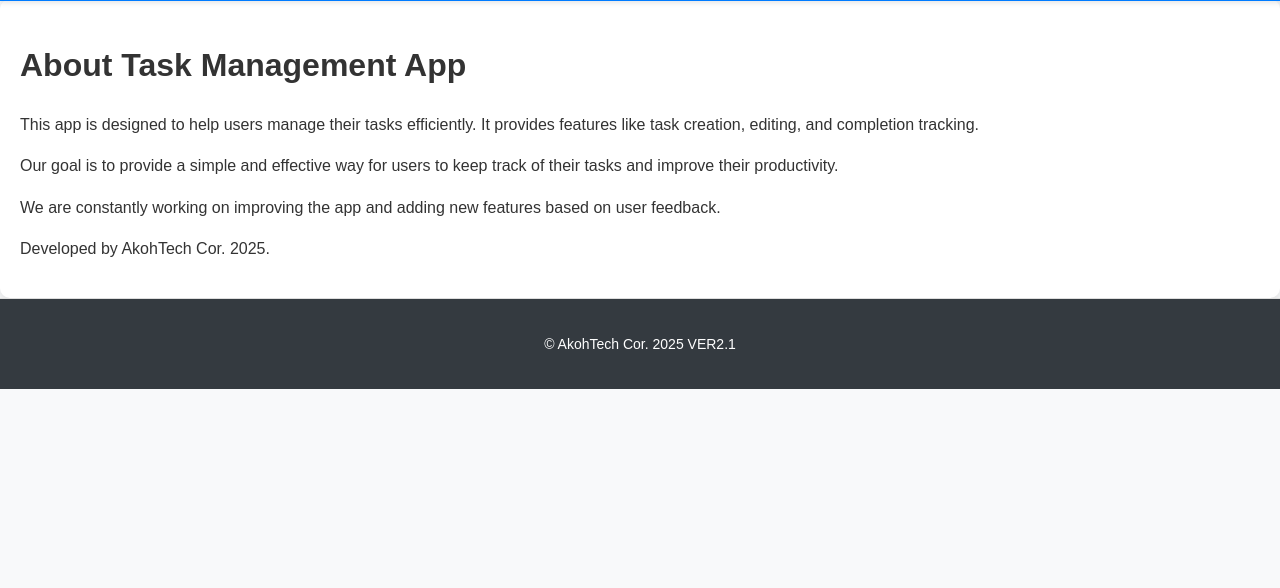
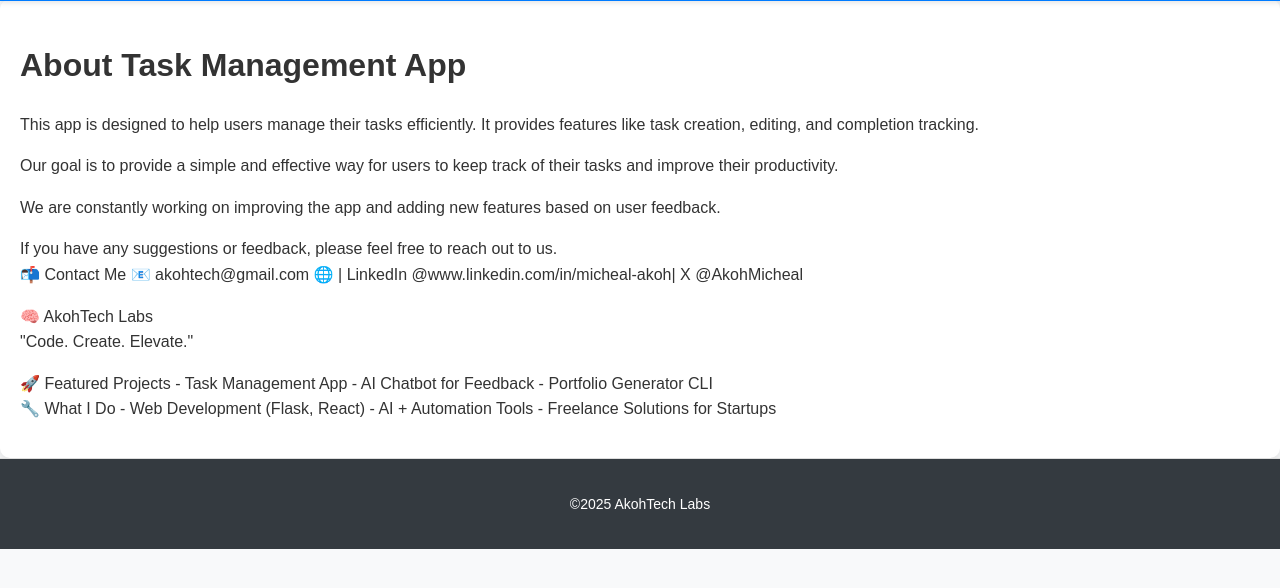
Before and after one commit to AkohMicheal/AkohFlow, a Flask app: page /about in a window 1280 px wide. Shown: the part 81-669 px from the top of the page. Run offline with Flask 3, Linux system fonts and the light colour scheme; parts of the project's set-up code (start-up, migrations or seed data) failed here and were passed over.

Commit message:
Updated 2023-10-05 12:00:00 +0000

```diff
--- a/templates/about.html
+++ b/templates/about.html
@@ -5,5 +5,20 @@
 <p>This app is designed to help users manage their tasks efficiently. It provides features like task creation, editing, and completion tracking.</p>
 <p>Our goal is to provide a simple and effective way for users to keep track of their tasks and improve their productivity.</p>
 <p>We are constantly working on improving the app and adding new features based on user feedback.</p>
-<p>Developed by AkohTech Cor. 2025.</p>
+<github>If you have any suggestions or feedback, please feel free to reach out to us.<br>
+    📬 Contact Me
+    📧 akohtech@gmail.com
+    🌐 <github class="com">
+    <AkohMicheal></AkohMicheal> | LinkedIn @www.linkedin.com/in/micheal-akoh| X @AkohMicheal</github>
+<p>🧠 AkohTech Labs<br>
+    "Code. Create. Elevate."</p>
+    <p> 🚀 Featured Projects
+        - Task Management App
+        - AI Chatbot for Feedback
+        - Portfolio Generator CLI
+       <br>
+       🔧 What I Do
+        - Web Development (Flask, React)
+        - AI + Automation Tools
+        - Freelance Solutions for Startups</p>
 {% endblock %}
--- a/templates/layout.html
+++ b/templates/layout.html
@@ -26,7 +26,7 @@
 
     <!-- Footer -->
     <footer>
-        <p>&copy; AkohTech Cor. 2025 VER2.1</p>
+        <p>&copy;2025 AkohTech Labs</p>
     </footer>
 </body>
 </html>
```
